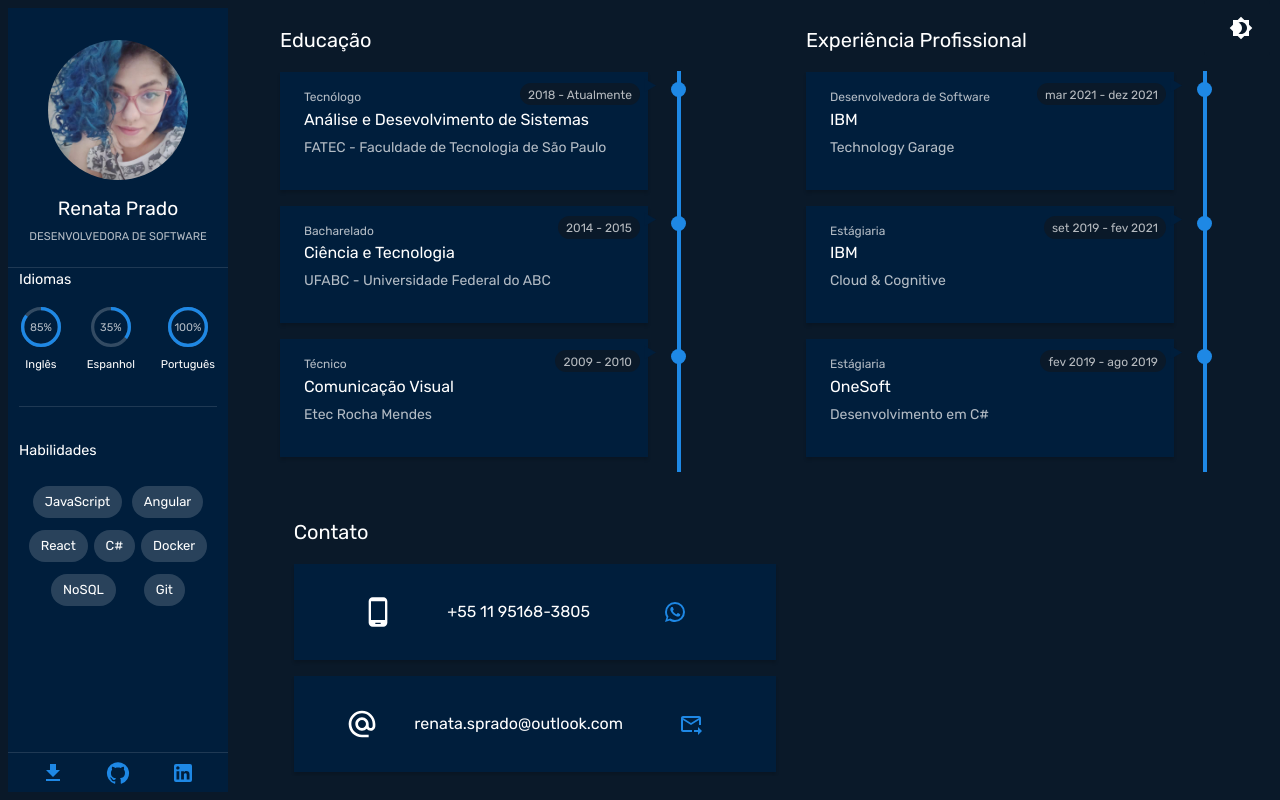
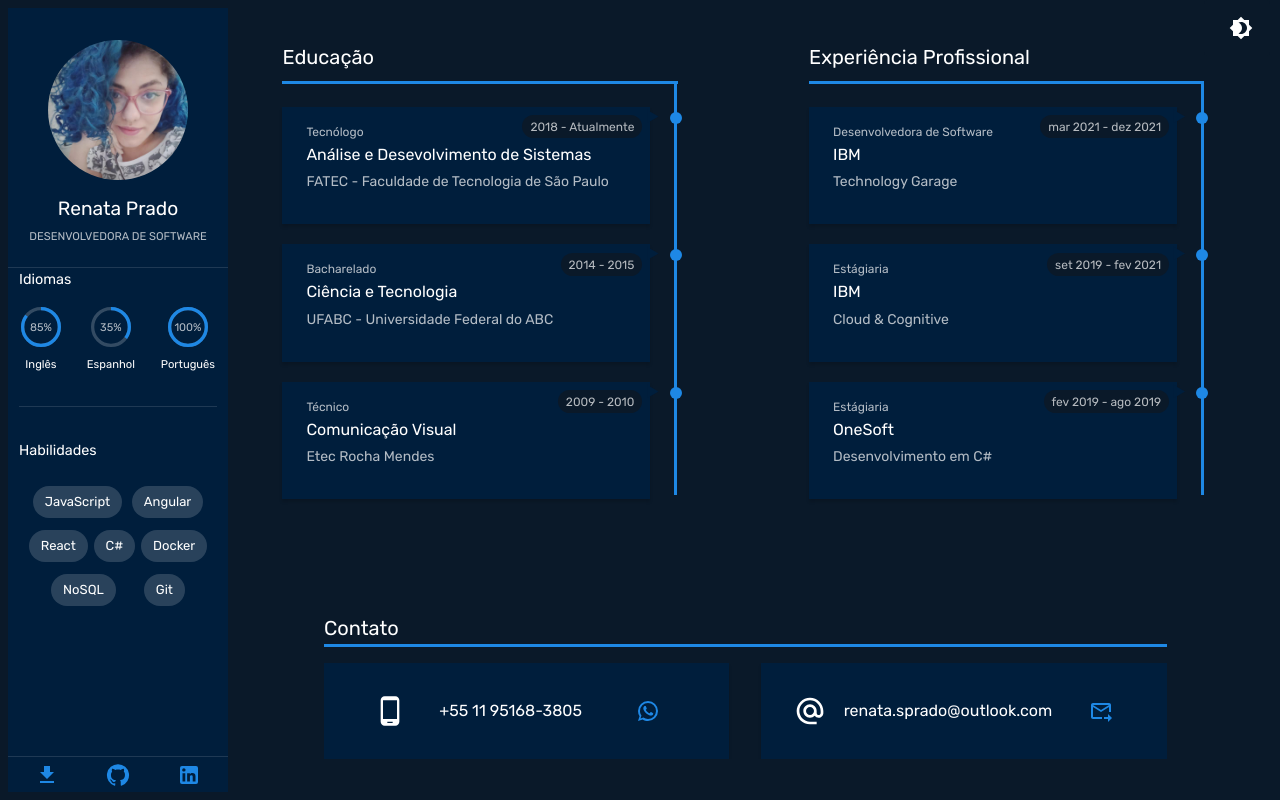
Before and after one commit to renataprado/resume, a React (Create React App) app: page / in a window 1280 px wide. Built offline with nearby package versions, Linux system fonts and the light colour scheme.

Commit message:
main grid

```diff
--- a/src/components/ContactMe.js
+++ b/src/components/ContactMe.js
@@ -1,108 +1,69 @@
-import { useEffect, useState } from 'react';
-import WhatsAppIcon from '@mui/icons-material/WhatsApp';
-import StartIcon from '@mui/icons-material/Start';
-import CallRoundedIcon from '@mui/icons-material/CallRounded';
-import MailSharpIcon from '@mui/icons-material/MailSharp';
-import PhoneIcon from '@mui/icons-material/Phone';
-import PhoneAndroidIcon from '@mui/icons-material/PhoneAndroid';
-import AlternateEmailIcon from '@mui/icons-material/AlternateEmail';
-import SendIcon from '@mui/icons-material/Send';
-import ForwardToInboxIcon from '@mui/icons-material/ForwardToInbox';
-import { Box, Paper, Link, Typography, Button, TextField, IconButton, Grid, Modal } from "@mui/material"
-import { bgcolor } from '@mui/system';
+import { useEffect, useState } from "react";
+import WhatsAppIcon from "@mui/icons-material/WhatsApp";
+import PhoneAndroidIcon from "@mui/icons-material/PhoneAndroid";
+import AlternateEmailIcon from "@mui/icons-material/AlternateEmail";
+import SendIcon from "@mui/icons-material/Send";
+import ForwardToInboxIcon from "@mui/icons-material/ForwardToInbox";
+import {
+  Box,
+  Paper,
+  Link,
+  Typography,
+  Button,
+  TextField,
+  IconButton,
+  Grid,
+  Modal,
+} from "@mui/material";
+import { bgcolor } from "@mui/system";
 
-
-function ContactMe(props){
+function ContactMe(props) {
   const mobile = props.mobile;
   const [active, setActive] = useState(false);
-    const secs = 1800;
-
+  const secs = 0;
 
   useEffect(() => {
     const timer = setTimeout(() => setActive(true), secs);
-  }, [])
+  }, []);
 
-  if(active){
     return (
       <Box
         sx={{
-          width: "86%",
+          width: "80%",
           height: "100%",
           display: "flex",
-          flexDirection: "column"
+          flexDirection: "column",
+          overflow: "hidden",
         }}
       >
-        <Box
-          sx={{
-            mt: -1,
-            width: '100%',
-            height: 10,
-            bgcolor: "primary.main",
-            animation: "slide-in 1000ms",
-          }}
-        />
         {!mobile ? (
-          <Typography variant="h6" sx={{ color: "text.primary", mb: 2, mt: 5}}>
+          <Typography variant="h6" sx={{ color: "text.primary" }}>
             Contato
           </Typography>
         ) : (
           <Box />
         )}
-        <Grid container spacing={{sm:1, md:2, lg:6}} alignItems="center">
-          <Grid item sm={12} md={12} lg={12}>
-            <Box sx={{height: 208}}>
-              <Phone/>
-            </Box>
-          </Grid>
-        </Grid>
-      </Box>
-    );
-  }
-  return (<div></div>)
-}
-
-
-const Message = () => {
-  return(
-    <Box sx={{  width: '100%', maxWidth: 800, gap: 1.5 , display: 'flex', flexDirection:'column' }}>
-      <TextField  fullWidth size='small'  label="Nome" />
-      <TextField  fullWidth size='small'  label="Email" />
-      <Box sx={{display: 'flex'}}>
-        <TextField
-          label="Mensagem"
-          multiline
-          fullWidth
-          rows={3}
+        <Box
+          sx={{
+            width: "100%",
+            height: 3,
+            bgcolor: "primary.main",
+            animation: "slide 1200ms ",
+            mb:2
+          }}
         />
-        <Button ><SendIcon /></Button>
-      </Box>
-    </Box>
-  )
-}
-
-const Phone = () => {
-  const styles = {
-    container: {
-      height: '8vh',
-      width: '50%',
-      minWidth: 380,
-      maxWidth: 450,
-      p: 2,
-      display: "flex",
-      alignItems: "center",
-      justifyContent: 'space-evenly',
-      bgcolor: 'background.paper',
-      color: 'text.primary',
-      boxShadow: 'rgba(0, 0, 0, 0.15) 0px 3px 3px 0px'}
-  }
-  return (
-    <Box  square  sx={{ height: '100%', display: 'flex', justifyContent: 'space-between', flexWrap: 'wrap', gap: 2}}>
-      <Paper elevation={0} square sx={styles.container}>
-        <PhoneAndroidIcon sx={{fontSize: 32}}/>
-        <Typography fontSize={"1rem"} >
-          +55 11 95168-3805
-        </Typography>
-        <Button color='primary'
+        <Grid
+          container
+          alignItems="center"
+          rowSpacing={2}
+          columnSpacing={{ sm: 2, md: 3, lg: 4 }}
+        >
+          <Grid item sm={12} md={12} lg={6}>
+            <Paper elevation={0} square sx={styles.paperContainer}>
+              <PhoneAndroidIcon sx={{ fontSize: 32 }} />
+              <Typography fontSize={"1rem"}>+55 11 95168-3805</Typography>
+              <Button
+                color="primary"
                 onClick={() => {
                   window.open("https://wa.me/5511951683805", "_blank");
                 }}
@@ -110,15 +71,32 @@ const Phone = () => {
                 <WhatsAppIcon />
               </Button>
             </Paper>
-      <Paper elevation={0} square sx={styles.container}>
-        <AlternateEmailIcon sx={{fontSize: 32}}/>
+          </Grid>
+          <Grid item sm={12} md={12} lg={6}>
+            <Paper elevation={0} square sx={styles.paperContainer}>
+              <AlternateEmailIcon sx={{ fontSize: 32 }} />
               <Typography fontSize={"1rem"}>
                 renata.sprado@outlook.com
               </Typography>
-        <EmailModal/>
+              <EmailModal />
             </Paper>
+          </Grid>
+        </Grid>
       </Box>
     );
+}
+
+const styles = {
+  paperContainer: {
+    height: "8vh",
+    p: 2,
+    display: "flex",
+    alignItems: "center",
+    justifyContent: "space-evenly",
+    boxShadow: "rgba(0, 0, 0, 0.15) 0px 3px 3px 0px",
+    animation: 'fadein 0.4s'
+  },
+};
 
 function EmailModal() {
   const [open, setOpen] = useState(false);
@@ -126,32 +104,51 @@ const Phone = () => {
   const handleClose = () => setOpen(false);
 
   const style = {
-      position: 'absolute',
-      top: '50%',
-      left: '50%',
-      transform: 'translate(-50%, -50%)',
+    modalContainer: {
+      position: "absolute",
+      top: "50%",
+      left: "50%",
+      transform: "translate(-50%, -50%)",
       width: 500,
-      bgcolor: 'background.paper',
+      bgcolor: "background.paper",
       boxShadow: 24,
       p: 4,
+    },
+    messageContainer: {
+      width: "100%",
+      maxWidth: 800,
+      gap: 1.5,
+      display: "flex",
+      flexDirection: "column",
+    },
   };
 
   return (
     <div>
-        <Button onClick={handleOpen}><ForwardToInboxIcon/></Button>
+      <Button onClick={handleOpen}>
+        <ForwardToInboxIcon />
+      </Button>
       <Modal
         open={open}
         onClose={handleClose}
         aria-labelledby="modal-modal-title"
         aria-describedby="modal-modal-description"
       >
-          <Box sx={style}>
-            <Message/>
+        <Box sx={style.modalContainer}>
+          <Box sx={style.messageContainer}>
+            <TextField fullWidth size="small" label="Nome" />
+            <TextField fullWidth size="small" label="Email" />
+            <Box sx={{ display: "flex" }}>
+              <TextField label="Mensagem" multiline fullWidth rows={3} />
+              <Button>
+                <SendIcon />
+              </Button>
+            </Box>
+          </Box>
         </Box>
       </Modal>
     </div>
   );
 }
-};
 
 export default ContactMe;
--- a/src/components/Profile.js
+++ b/src/components/Profile.js
@@ -86,15 +86,15 @@ function Profile() {
           direction="row"
           justifyContent={'space-evenly'}
           >
-          <IconButton aria-label="download pdf">
+          <Button aria-label="download pdf">
             <DownloadIcon  color="primary"/>
-          </IconButton>
-          <IconButton aria-label="github">
+          </Button>
+          <Button aria-label="github">
             <GitHubIcon  color="primary"/>
-          </IconButton>
-          <IconButton aria-label="linkedin">
+          </Button>
+          <Button aria-label="linkedin">
             <LinkedInIcon  color="primary" />
-          </IconButton>
+          </Button>
         </Stack>
       </Box>
     </Box>
@@ -111,7 +111,7 @@ const Language = (props) => {
       setProgress((prevProgress) =>
         prevProgress >= props.value.progress
           ? props.value.progress
-          : prevProgress + 5
+          : prevProgress + 2.5
       );
     }, 80);
     return () => {
--- a/src/components/Timeline.js
+++ b/src/components/Timeline.js
@@ -6,17 +6,26 @@ function Timeline(props){
   const items = props.items;
 
   return (
-    <Box sx={{ mt: 2}} >
-      {!mobile ?
-        (<Typography variant="h6" sx={{ color: "text.primary", mb: 2 }}>
+    <Box sx={{minHeight: '60vh'}}>
+      {!mobile ? (
+        <Typography variant="h6" sx={{ color: "text.primary", mb: 1 }}>
           {props.title}
-        </Typography>) :
-        (<Box />)
-      }
-      <Box sx={{ display: "flex", flexDirection: "column", height: '100%'}}>
+        </Typography>
+      ) : (
+        <Box />
+      )}
+      <Box
+        sx={{
+          width: "99%",
+          height: 3,
+          bgcolor: "primary.main",
+          animation: "slide-in 475ms ",
+        }}
+      />
+      <Box sx={{ display: "flex", flexDirection: "column", height: "90%", mt: 0.3 }}>
         {items.map((item, index) => (
           <Box key={index} sx={{}}>
-            <TimelineItem  value={item} />
+            <TimelineItem value={item} />
           </Box>
         ))}
       </Box>
--- a/src/components/TimelineItem.js
+++ b/src/components/TimelineItem.js
@@ -1,9 +1,10 @@
 import { useEffect, useState } from 'react';
 import { Box, Link, Typography } from '@mui/material';
+import { height } from '@mui/system';
 
 function TimelineItem(props){
   const [active, setActive] = useState(false);
-  const secs = (props.value.id - 1)*600;
+  const secs = props.value.id * 500;
 
   useEffect(() => {
     const timer = setTimeout(() => setActive(true), secs);
@@ -11,10 +12,10 @@ function TimelineItem(props){
 
   if(active){
     return (
-      <Box sx={{ display: "flex", height: '100%', animation: 'fadein 0.25s'}} >
+      <Box sx={{ display: "flex", height: '100%'}} >
         <Box sx={styles.paper}>
-          <div style={{ display: "flex", justifyContent: "space-between", alignItems: "center" }} >
-            <Typography variant="caption" sx={{ color: "text.secondary", mb: 0 }}>
+          <Box style={{ display: "flex", justifyContent: "space-between", alignItems: "center" }} >
+            <Typography variant="caption" sx={{ color: "text.secondary"}}>
               {props.value.uptitle}
             </Typography>
             <Box sx={styles.period}>
@@ -22,7 +23,7 @@ function TimelineItem(props){
                 {props.value.period}
               </Typography>
             </Box>
-          </div>
+          </Box>
           <Typography variant="body1" gutterBottom sx={{ color: "text.primary" }}>
             {props.value.title}
           </Typography>
@@ -42,19 +43,12 @@ function TimelineItem(props){
             height: "100%"}}
         >
           <Box sx={styles.circle} />
-          <Box
-            sx={{
-              height: "100%",
-              bgcolor: "primary.main",
-              mt: -2,
-              width: 4,
-              animation: 'reveal 0.65s linear'}}
-          />
+          <Box sx={styles.line}/>
         </Box>
       </Box>
     );
   }
-  return (<div></div>)
+  return (<Box sx={{width: 400}} ></Box>)
 }
 function link() {
   return(
@@ -72,42 +66,50 @@ function link() {
 }
 const styles = {
   paper: {
-    display: 'flex',
-    flexDirection: 'column',
-    justifyContent: 'space-around',
-    bgcolor: 'background.paper',
+    display: "flex",
+    flexDirection: "column",
+    justifyContent: "space-around",
+    bgcolor: "background.paper",
     width: 320,
     pt: 2,
     pb: 2,
     pr: 3,
     pl: 3,
-    mb: 2,
-    boxShadow: 'rgba(0, 0, 0, 0.15) 0px 3px 3px 0px'
+    mt: 2.5,
+    boxShadow: "rgba(0, 0, 0, 0.15) 0px 3px 3px 0px",
+    animation: 'fadein 0.3s'
   },
-  period:{
+  period: {
     borderRadius: 20,
     mr: -2,
-    mt: -1,
+    mt: -1.5,
     pr: 1,
     pl: 1,
-    textAlign: 'center',
-    bgcolor: 'background.default'
+    textAlign: "center",
+    bgcolor: "background.default",
   },
   arrow: {
     ml: -1,
-    mr: 1.5,
+    mr: 1,
+    mt: 2,
     fontSize: 24,
-    color: 'background.paper',
+    color: "background.paper",
   },
   circle: {
-    position: 'relative',
-    top: 10,
-    bgcolor: 'primary.main',
-    width: 15,
-    height: 15,
-    borderRadius: 20,
-    animation: 'fadein 0.2s'
+    position: "relative",
+    top: 25,
+    bgcolor: "primary.main",
+    width: 12,
+    height: 12,
+    borderRadius: 20
+  },
+  line: {
+    height: "100%",
+    bgcolor: "primary.main",
+    mt: -2,
+    width: 3,
+    animation: "reveal 0.5s linear",
   }
-}
+};
 
 export default TimelineItem;
--- a/src/screens/Main.js
+++ b/src/screens/Main.js
@@ -26,34 +26,41 @@ function Main(props){
             component={<Timeline  items={educationItems} mobile={true}/>}></NavItem>
           <NavItem title={'Experiência Profissional'}
             component={<Timeline items={workexpItems} mobile={true}/>}></NavItem>
+          <NavItem title={'Contato'}
+            component={<ContactMe mobile={true}/>}></NavItem>
         </List>
       </Box>
     )
   }
-  return(
-    <Box sx={{ p: 1}}>
-        <Grid container spacing={1}>
+  return (
+    <Box sx={{ p: 1, height: '98vh'}}>
+      <Grid container spacing={0}>
         <Grid item sm={4} md={3} lg={2}>
-            <Box sx={{ bgcolor: 'background.paper', minWidth:  220, height: '98vh'  }}>
+          <Box
+            sx={{ bgcolor: "background.paper", minWidth: 220, height: "98vh" }}
+          >
             <Profile></Profile>
           </Box>
         </Grid>
-          <Grid item sm={8} md={9} lg={10} sx={{height: '98vh'}}>
-            <Box sx={{ height: '96vh', display: 'flex', overflow: 'auto'}}>
-              <Grid  container>
-                <Grid item sm={12} md={12} lg={6}>
-                  <Box sx={styles.centerBox}>
+        <Grid item sm={8} md={9} lg={10}>
+          <Box sx={{overflow: "auto", display: 'flex',  height: '98vh', }}>
+            <Grid container alignItems="center" rowSpacing={3}>
+              <Grid item  sm={12} md={12} lg={6}>
+                <Box sx={{ display: "flex", justifyContent:"center"}}>
                   <Timeline title="Educação" items={educationItems}></Timeline>
                 </Box>
               </Grid>
               <Grid item sm={12} md={12} lg={6}>
-                  <Box  sx={styles.centerBox}>
-                    <Timeline title="Experiência Profissional" items={workexpItems}></Timeline>
+                <Box  sx={{ display: "flex", justifyContent:"center"}}>
+                  <Timeline
+                    title="Experiência Profissional"
+                    items={workexpItems}
+                  ></Timeline>
                 </Box>
               </Grid>
               <Grid item sm={12} md={12} lg={12}>
-                  <Box sx={{height: '36vh', display: "flex", justifyContent: 'center', mt: -1}}>
-                    <ContactMe/>
+                <Box sx={{ display: "flex", justifyContent:"center"}}>
+                  <ContactMe />
                 </Box>
               </Grid>
             </Grid>
@@ -61,7 +68,7 @@ function Main(props){
         </Grid>
       </Grid>
     </Box>
-  )
+  );
 }
 
 const NavItem = (props) => {
@@ -91,11 +98,6 @@ const styles = {
   },
   none: {
     boxShadow: '0'
-  },
-  centerBox:{
-     display: "flex",
-     justifyContent:"center",
-     height: '60vh',
   }
 }
 
--- a/src/themes.js
+++ b/src/themes.js
@@ -30,6 +30,12 @@ export const darkTheme = createTheme({
 
 export const lightTheme = createTheme({
     color: purple,
+    typography: {
+      fontFamily: [
+        'Rubik',
+        'sans-serif',
+      ].join(','),
+    },
     palette: {
       mode: 'light',
       primary: {
```
Also changed, not shown: src/App.css (+31 -11 lines). Lines whose indentation alone changed are shown as unchanged.
